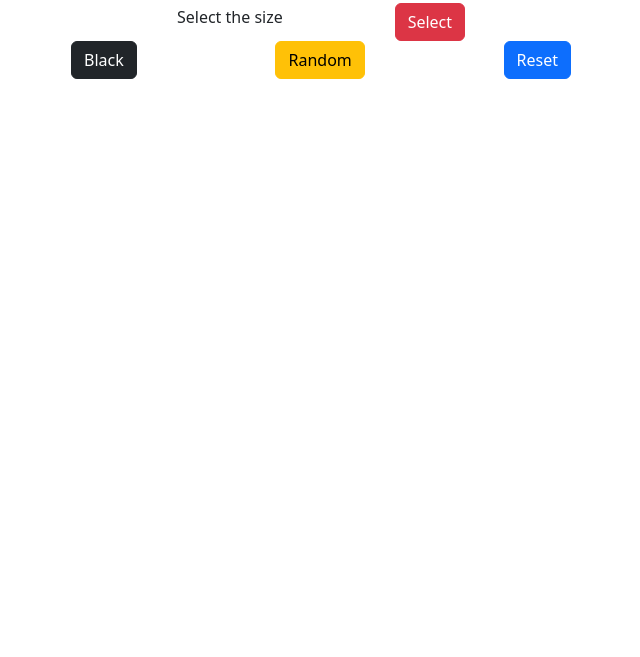
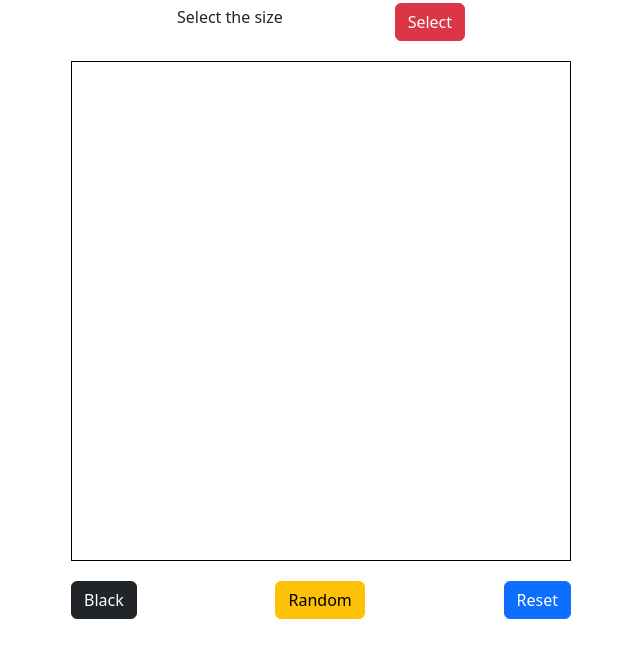
Before and after one commit to JiwooChoi-Programming/odin-etch-a-sketch, a plain HTML site: page index.html in a window 1280 px wide. Shown: the part 53-710 px from the top of the page, without its empty margins (319-959 px from the left). Drawn offline with nearby package versions, Linux system fonts and the light colour scheme.

Commit message:
Add the grid structure

```diff
--- a/index.html
+++ b/index.html
@@ -14,7 +14,7 @@
         <button id="popup" class="btn btn-danger">Select</button>
     </div>
 
-    <div id="container"></div>
+    <div id="board"></div>
     <div id="footer">
         <button class="btn btn-dark">Black</button>
         <button class="btn btn-warning">Random</button>
--- a/style.css
+++ b/style.css
@@ -10,7 +10,15 @@ body {
     display: flex;
     flex-direction: row;
     justify-content: space-around;
+    margin-bottom: 20px;
     width: 400px;
+}
+
+#board {
+    border: 1px solid black;
+    display: grid;
+    height: 500px;
+    width: 500px;
 }
 
 #footer {
@@ -18,5 +26,6 @@ body {
     display: flex;
     flex-direction: row;
     justify-content: space-between;
+    margin-top: 20px;
     width: 500px;
 }
```
